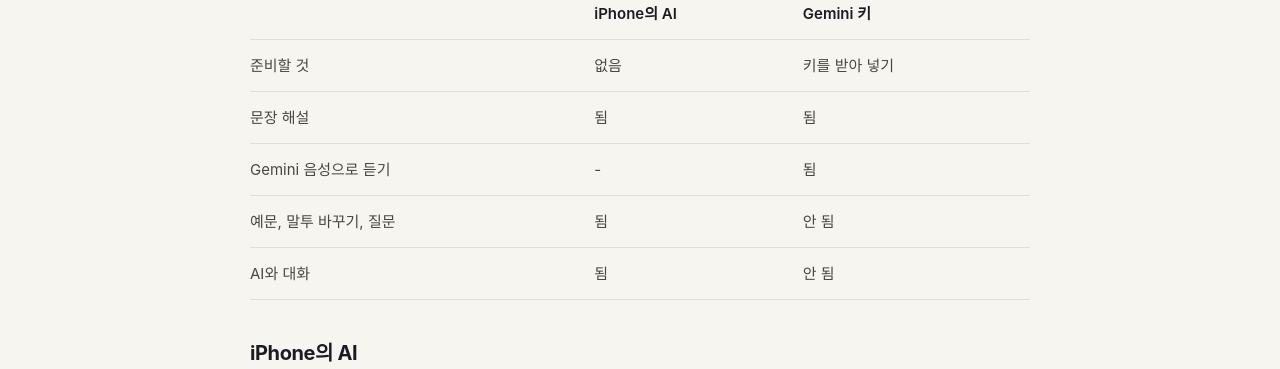
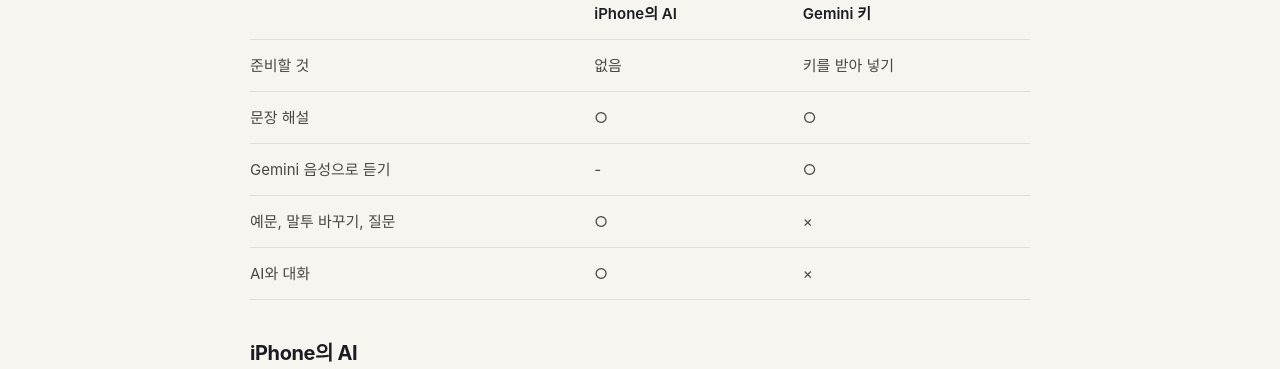
Before and after one commit to fbfenf/fbfenf.github.io, a Jekyll site: the page built from api.md, in a window 1280 px wide and 900 px high, scrolled down 803 px. Shown: the part 152-521 px from the top of the window. Built offline with Jekyll 4.4.1, drawn with Linux system fonts in a browser that asks for light colours; some web fonts are replaced.

Commit message:
fix: the Korean AI setup table uses ○ and × like the Japanese page
Co-Authored-By: Claude Fable 5.2 <noreply@anthropic.com>

```diff
--- a/api.md
+++ b/api.md
@@ -22,10 +22,10 @@ page_id: api
 | | iPhone의 AI | Gemini 키 |
 | :-- | :-- | :-- |
 | 준비할 것 | 없음 | 키를 받아 넣기 |
-| 문장 해설 | 됨 | 됨 |
-| Gemini 음성으로 듣기 | - | 됨 |
-| 예문, 말투 바꾸기, 질문 | 됨 | 안 됨 |
-| AI와 대화 | 됨 | 안 됨 |
+| 문장 해설 | ○ | ○ |
+| Gemini 음성으로 듣기 | - | ○ |
+| 예문, 말투 바꾸기, 질문 | ○ | × |
+| AI와 대화 | ○ | × |
 
 ### iPhone의 AI
 
```
